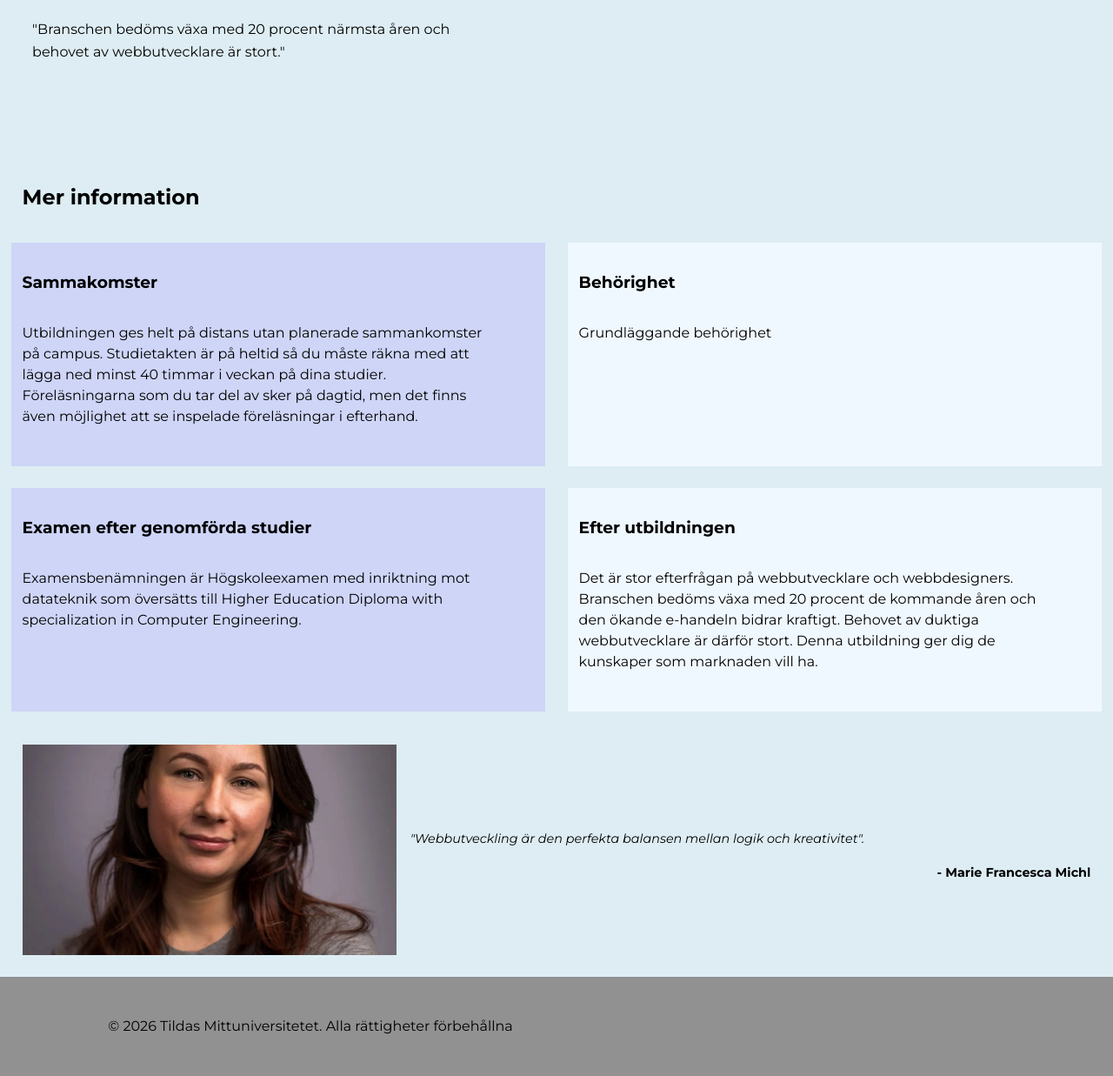
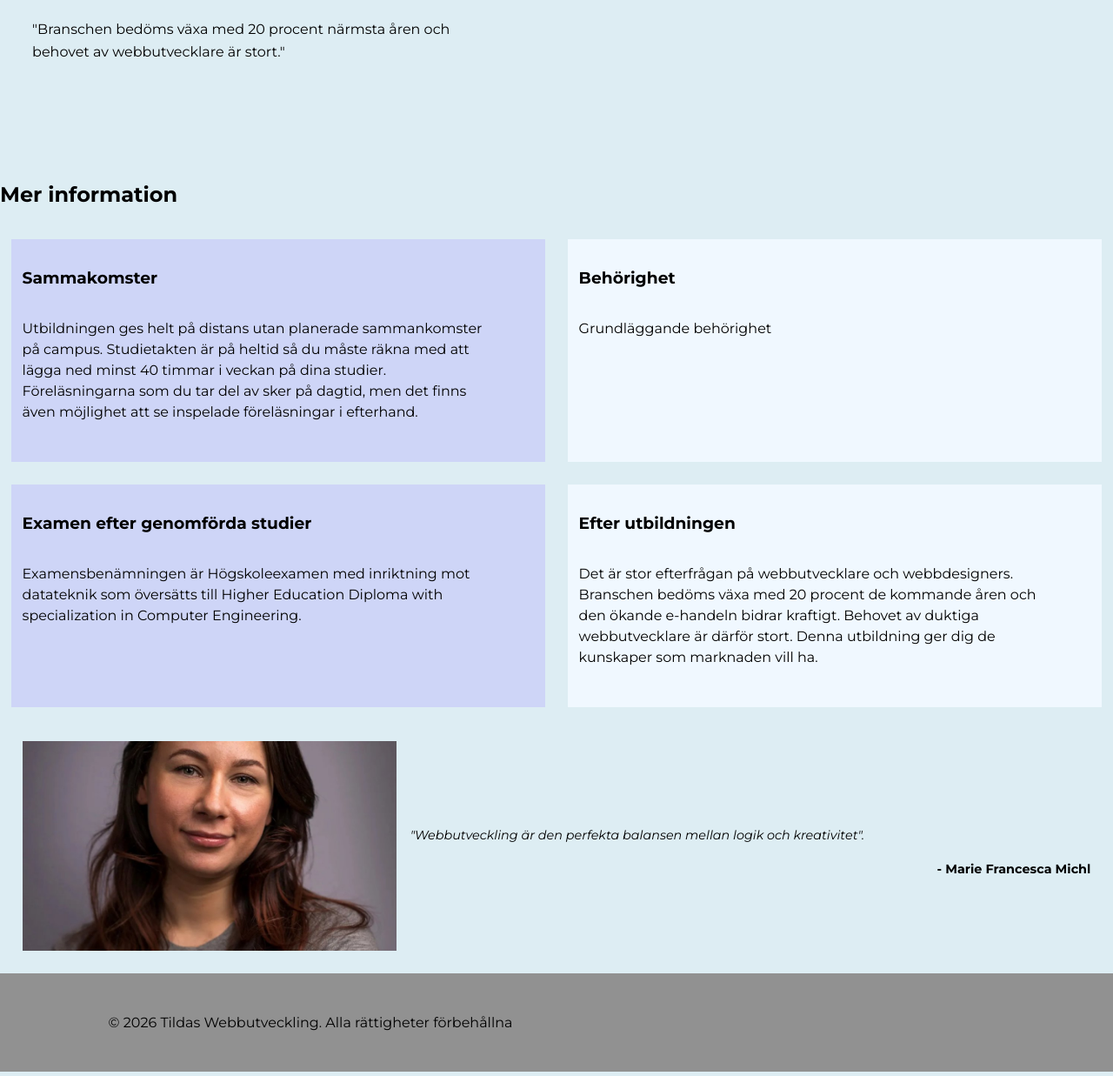
Before and after one commit to Tillin06/laboration2-webbanv-ndbarhet, a plain HTML site: page index.html in a window 1280 px wide. Shown: the part 1799-3036 px from the top of the page at 87% size. Drawn offline with Linux system fonts and the light colour scheme.

Commit message:
sista åtgärden

```diff
--- a/index.html
+++ b/index.html
@@ -74,10 +74,9 @@
             </div>
             <img src="./images/CF017374.jpg" alt="två personer som studerar framför varsin dator">
         </section>
-        <div class="merinformation">
-        <h2>Mer information</h2>
-        </div>
+
         <section class="information" id="information">
+            <h2>Mer information</h2>
             <article id="sammankomster">
            <h3>Sammakomster</h3>
            <p>Utbildningen ges helt på distans utan planerade sammankomster på campus. Studietakten är på heltid så du måste räkna med att
@@ -103,13 +102,15 @@
         <figure class="marie" id="marie">
             <img src="./images/marie.jpg" alt="Marie Francesca Michl">
             <div class="marie-text">
-            <blockquote><p>"Webbutveckling är den perfekta balansen mellan logik och kreativitet".</p></blockquote>
+            <blockquote>
+                <p>"Webbutveckling är den perfekta balansen mellan logik och kreativitet".</p>
+            </blockquote>
              <figcaption>- Marie Francesca Michl</figcaption>
              </div>
         </figure>
     </main>
     <footer>
-        <p>&copy; 2026 Tildas Mittuniversitetet. Alla rättigheter förbehållna</p>
+        <p>&copy; 2026 Tildas Webbutveckling. Alla rättigheter förbehållna</p>
     </footer>
 </body>
 </html>
--- a/style.css
+++ b/style.css
@@ -84,13 +84,14 @@ nav a:hover {
     align-self: flex-start;
     line-height: 1.5;
 }
-.merinformation {
-    margin: 2%;
-}
+
 .information {
     display: grid;
     grid-template-columns: 1fr;
     line-height: 1.5;
+}
+.information h2 {
+    grid-column: 1 / -1;
 }
 #sammankomster {
     background-color: rgb(206, 213, 247);
```
